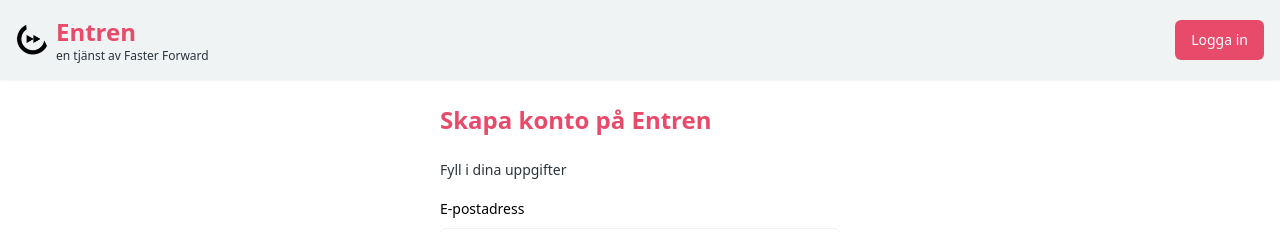
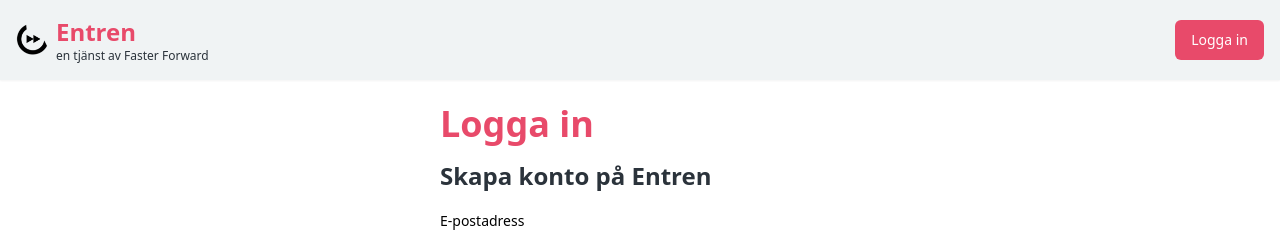
Before and after one commit to ericandrsson/entren-next, a Next.js app: page /login in a window 1280 px wide. Both pictures are taken after a click on the button "Skapa konto". Shown: the top 232 px of the page. Built offline with nearby package versions, Linux system fonts and the light colour scheme; no server answers.

Commit message:
automatic

```diff
--- a/src/components/auth/LoginForm.tsx
+++ b/src/components/auth/LoginForm.tsx
@@ -162,25 +162,20 @@
 
   return (
     <div className="w-full max-w-md p-6">
-      <h2 className="text-2xl font-bold text-primary mb-6">
-        {formState === "create" ? "Skapa konto på Entren" : "Logga in"}
-      </h2>
+      <h1 className="font-bold text-primary mb-4">Logga in</h1>
+      {formState === "create" ? (
+        <h3 className="font-semibold text-muted-foreground mb-4">
+          Skapa konto på Entren
+        </h3>
+      ) : (
+        <h3 className="font-semibold text-muted-foreground mb-4">
+          Fyll i dina uppgifter
+        </h3>
+      )}
       {!showPassword && formState !== "create" && (
-        <>
-          <p className="text-sm text-muted-foreground mb-2">
-            Fyll i dina inloggningsuppgifter
-          </p>
-          <p className="text-sm text-muted-foreground mb-4">
-            Logga in eller skapa konto utan lösenord - fyll i din e-postadress
-            så skickar vi en länk.
-          </p>
-        </>
-      )}
-      {(showPassword || formState === "create") && (
         <p className="text-sm text-muted-foreground mb-4">
-          {formState === "create"
-            ? "Fyll i dina uppgifter"
-            : "Fyll i dina inloggningsuppgifter"}
+          Logga in eller skapa konto utan lösenord - fyll i din e-postadress så
+          skickar vi en länk.
         </p>
       )}
       <Form {...form}>
--- a/src/styles/global.css
+++ b/src/styles/global.css
@@ -63,6 +63,24 @@
   }
 }
 
+@layer base {
+  h1 {
+    @apply text-4xl;
+  }
+  h2 {
+    @apply text-3xl;
+  }
+  h3 {
+    @apply text-2xl;
+  }
+  h4 {
+    @apply text-xl;
+  }
+  h5 {
+    @apply text-lg;
+  }
+}
+
 @layer utilities {
   .bg-footer-background {
     background-color: var(--footer-background);
```
